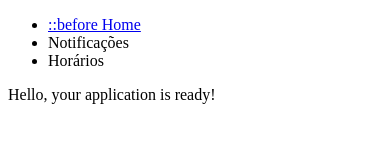
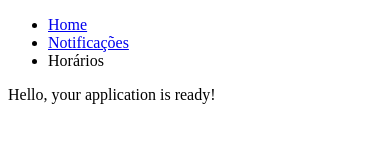
Before and after one commit to adilsonmd/myApp, a website: page MyApp/www/index.html in a window 390 px wide. Drawn offline with Linux system fonts and the light colour scheme; some packages are replaced by stand-ins of ours.

Commit message:
Update index.html

```diff
--- a/MyApp/www/index.html
+++ b/MyApp/www/index.html
@@ -19,11 +19,14 @@
         <ul class="nav-bar">
             <li>
                 <a class="nav-bar-item" href=index.html">
-                    ::before
-                    Home
+                Home
                 </a>
             </li>
-            <li>Notificações</li>
+            <li>
+                <a class="nav-bar-item" href="page.html">
+                Notificações
+                </a>
+            </li>
             <li>Horários</li>
         </ul>
     </header>
```
